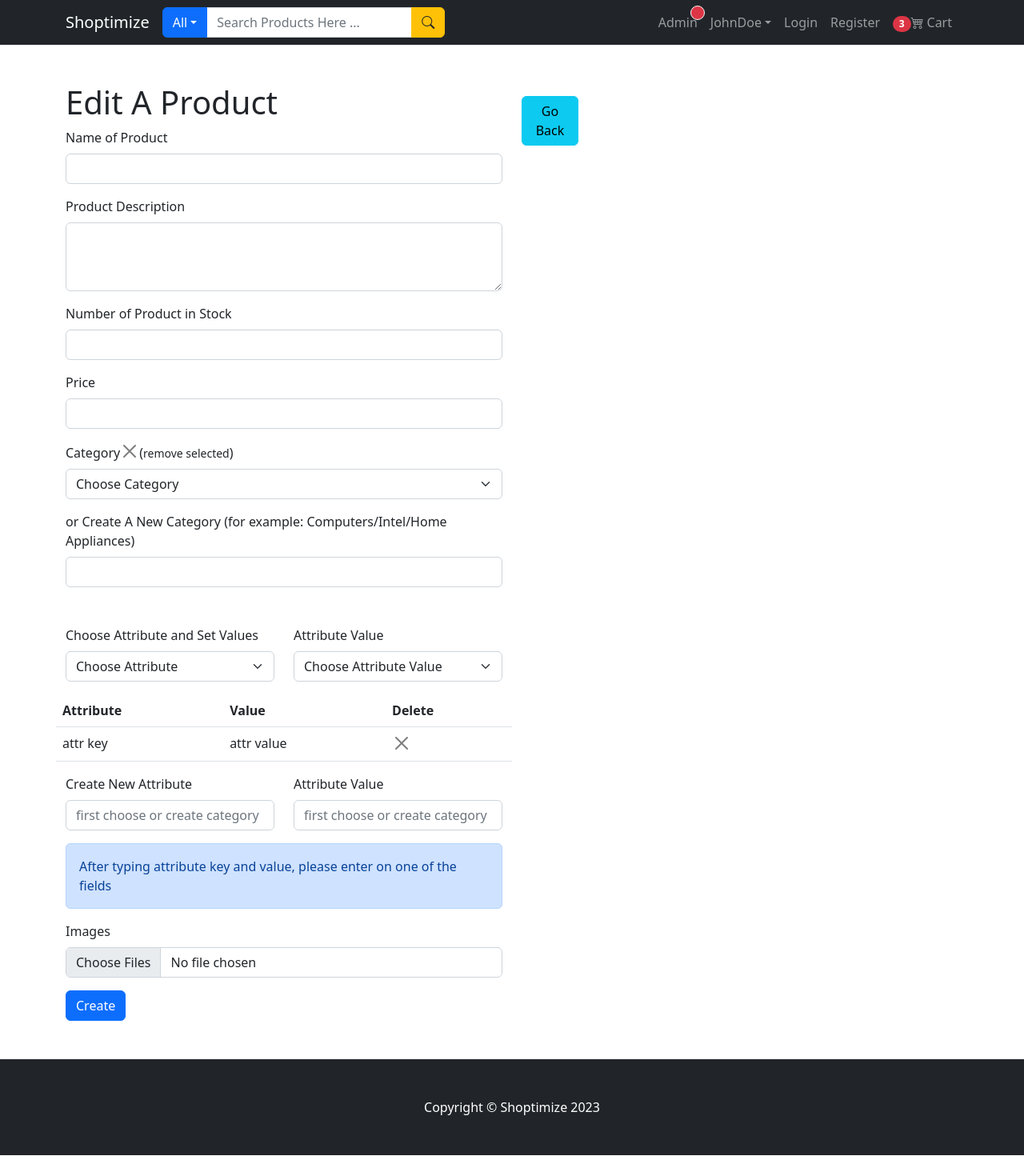
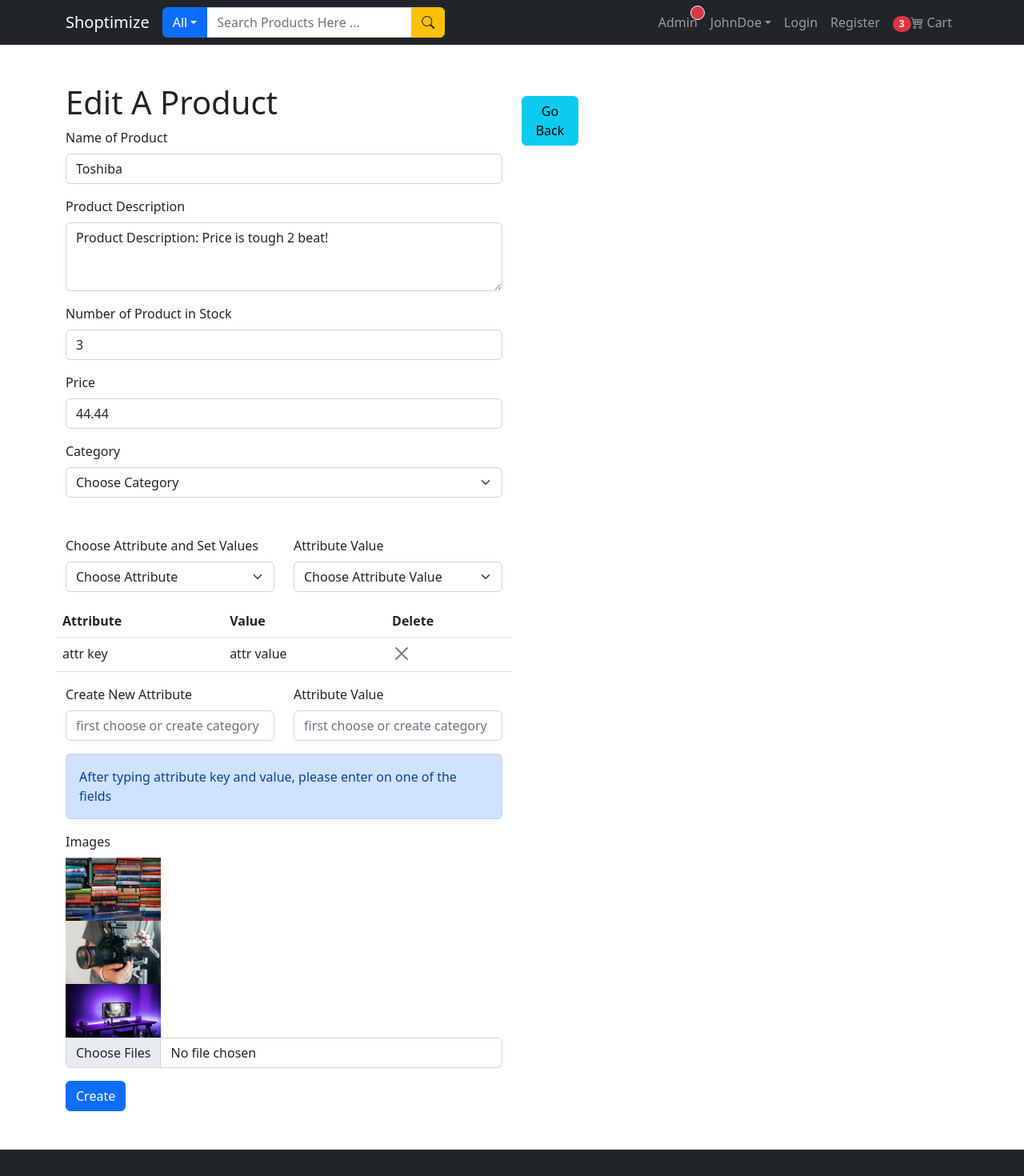
Before and after one commit to ShanchaiZ/MERN-ecommerce, a React (Create React App) app in the folder frontend/: page /admin/edit-product in a window 1280 px wide. Shown: the top 1470 px of the page at 80% size. Before the commit the page ends 1444 px from the top, so only its background shows below. Built offline with nearby package versions, Linux system fonts and the light colour scheme.

Commit message:
hardcoded the defaultvalues of the form fields for now to simulate edit form, removed category creation field and added images

```diff
--- a/frontend/src/pages/admin/AdminEditProductPage.js
+++ b/frontend/src/pages/admin/AdminEditProductPage.js
@@ -1,4 +1,4 @@
-import { Container, Row, Col, Form, Button, CloseButton, Table, Alert } from "react-bootstrap";
+import { Container, Row, Col, Form, Button, CloseButton, Table, Alert, Image } from "react-bootstrap";
 import { Link } from "react-router-dom";
 import { useState } from "react";
 
@@ -24,28 +24,27 @@ const AdminEditProductPage = () => {
                         {/* Name of Product */}
                         <Form.Group className="mb-3" controlId="formBasicName">
                             <Form.Label>Name of Product</Form.Label>
-                            <Form.Control name="name" type="text" required />
+                            <Form.Control name="name" type="text" required defaultValue="Toshiba" />
                         </Form.Group>
                         {/* Product Description */}
                         <Form.Group className="mb-3" controlId="description">
                             <Form.Label>Product Description</Form.Label>
-                            <Form.Control name="description" as="textarea" rows={3} required />
+                            <Form.Control name="description" as="textarea" rows={3} required defaultValue="Product Description: Price is tough 2 beat!" />
                         </Form.Group>
                         {/* Product Quantity in Stock */}
                         <Form.Group className="mb-3" controlId="formBasicCount">
                             <Form.Label>Number of Product in Stock</Form.Label>
-                            <Form.Control name="count" type="number" required />
+                            <Form.Control name="count" type="number" required defaultValue="3" />
                         </Form.Group>
                         {/* Product Price */}
                         <Form.Group className="mb-3" controlId="formBasicPrice">
                             <Form.Label>Price</Form.Label>
-                            <Form.Control name="price" type="text" required />
+                            <Form.Control name="price" type="text" required defaultValue="44.44" />
                         </Form.Group>
                         {/* Product Category Dropdown */}
                         <Form.Group className="mb-3" controlId="formBasicCategory">
                             <Form.Label>
                                 Category
-                                <CloseButton />(<small>remove selected</small>)
                             </Form.Label>
                             <Form.Select aria-label="productCategory">
                                 <option>Choose Category</option>
@@ -55,11 +54,6 @@ const AdminEditProductPage = () => {
                             </Form.Select>
                         </Form.Group>
 
-                        {/* Add New Catagory */}
-                        <Form.Group className="mb-3" controlId="formBasicNewCategory">
-                            <Form.Label>or Create A New Category (for example: Computers/Intel/Home Appliances) {" "}</Form.Label>
-                            <Form.Control name="newCategory" type="text" />
-                        </Form.Group>
                         <Row className="mt-5">
                             {/* Choose Category subdivision: Attribute  */}
                             <Col md={6}>
@@ -128,6 +122,16 @@ const AdminEditProductPage = () => {
                         {/* Product Image Upload */}
                         <Form.Group className="mb-3 mt-3" controlId="formFileMultiple">
                             <Form.Label>Images</Form.Label>
+                            <Row>
+                                <Col xs={3}>
+                                    <Image src="/images/category/books-category.jpg" fluid />
+                                    <Image src="/images/category/videos-category.jpg" fluid />
+                                    <Image src="/images/category/computers-category.jpg" fluid />
+                                </Col>
+                                <Col>
+
+                                </Col>
+                            </Row>
                             <Form.Control type="file" multiple required />
                         </Form.Group>
                         <Button variant="primary" type="submit">Create</Button>
```
